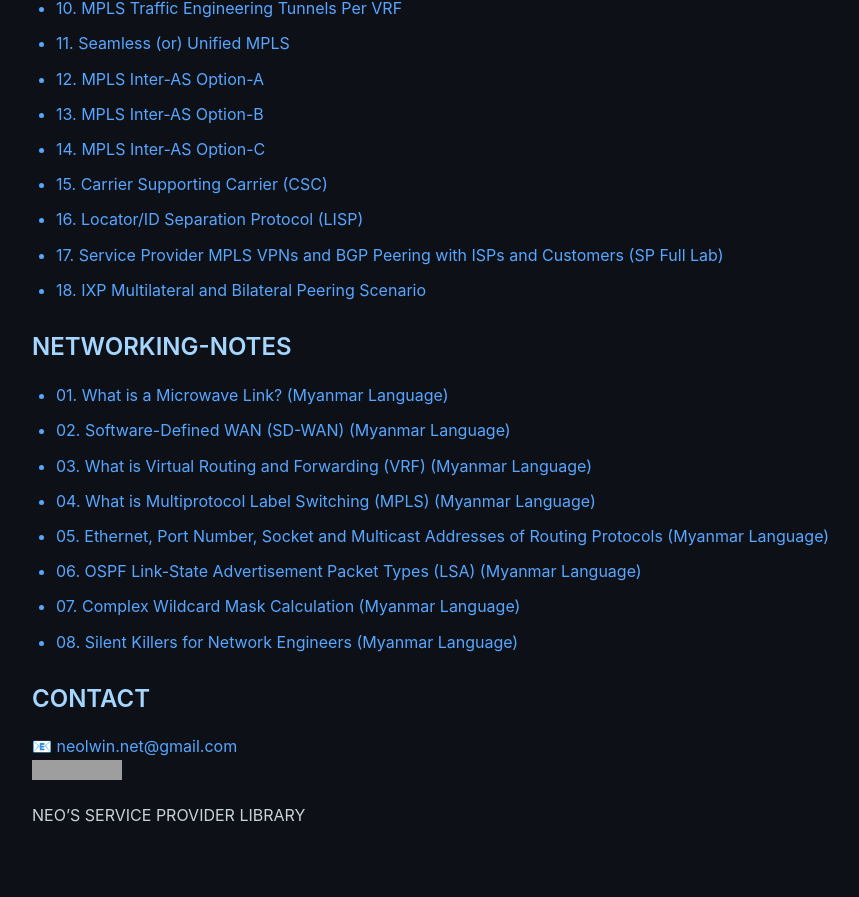
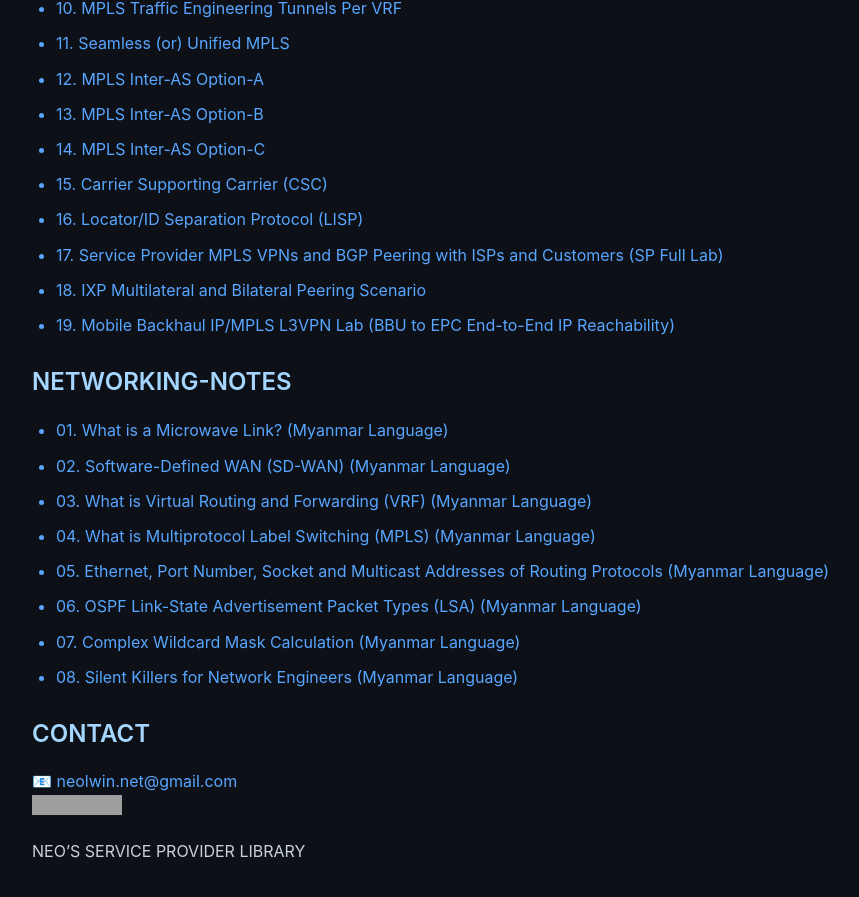
Before and after one commit to neolwin-net/sp-dc-net, a Jekyll site: the page built from index.md, in a window 1280 px wide and 900 px high, scrolled down 964 px. Shown: the top 897 px of the window, without its empty margins (8-867 px from the left). Built offline with Jekyll 4.4.1, drawn with Linux system fonts in a browser that asks for light colours; before the commit the page ends 1829 px from its top, so only the background shows below that; grey boxes are pictures that could not be loaded.

Commit message:
Update index.md

```diff
--- a/index.md
+++ b/index.md
@@ -37,6 +37,7 @@ This site is dedicated to knowledge sharing on:
 - [16. Locator/ID Separation Protocol (LISP)](pdf/lab_writeups/lisp00.pdf)
 - [17. Service Provider MPLS VPNs and BGP Peering with ISPs and Customers (SP Full Lab)](pdf/lab_writeups/sp_full_lab00.pdf)
 - [18. IXP Multilateral and Bilateral Peering Scenario](pdf/lab_writeups/ixp_peering.pdf)
+- [19. Mobile Backhaul IP/MPLS L3VPN Lab (BBU to EPC End-to-End IP Reachability)](pdf/lab_writeups/mobile_backhaul.pdf)
 
 ### NETWORKING-NOTES
 - [01. What is a Microwave Link? (Myanmar Language)](pdf/note_mm/microwave_link.pdf)
```
